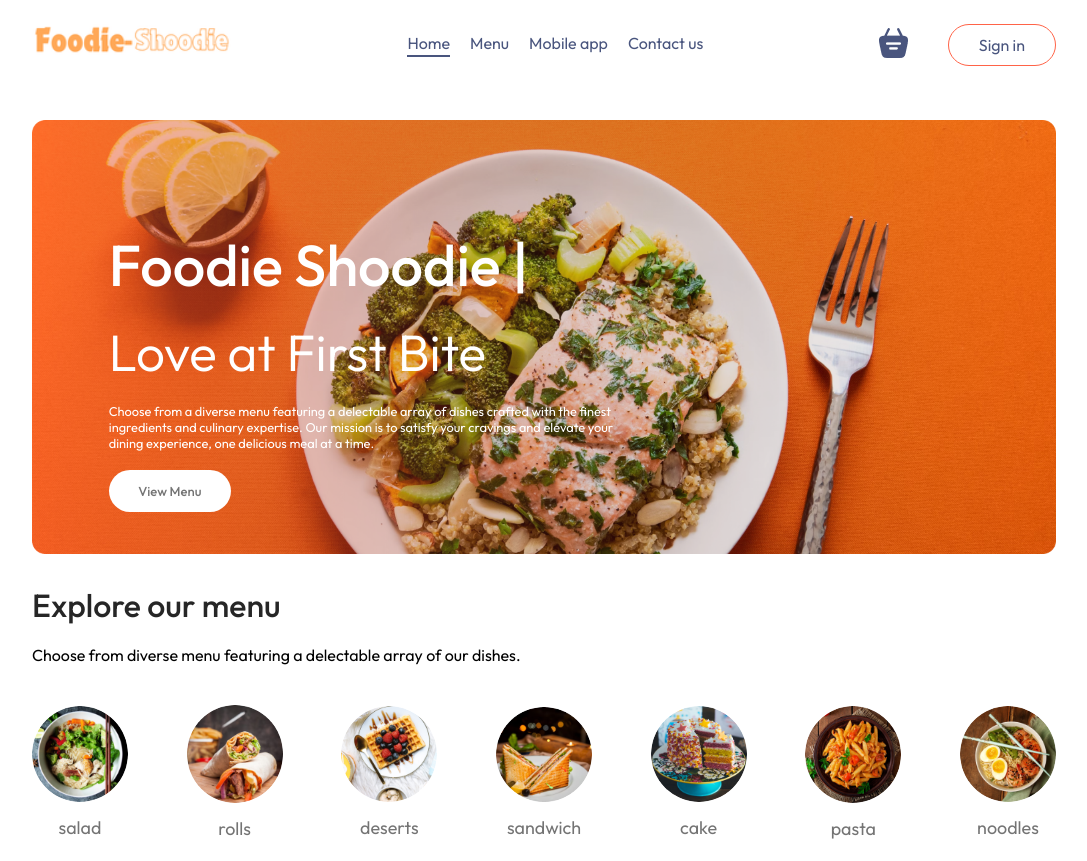
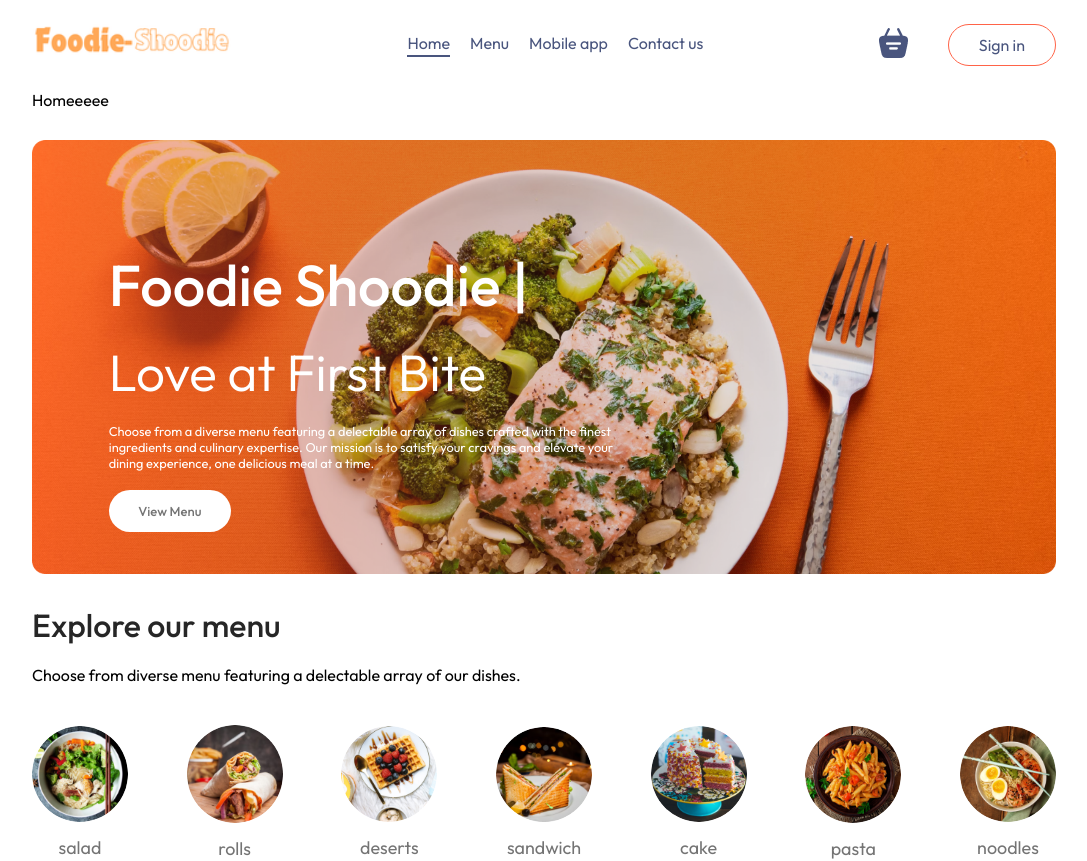
Before and after one commit to luqmansarwar012/foodie-shoodie-frontend, a React (Vite) app: page / in a window 1280 px wide. Shown: the top 861 px of the page, without its empty margins (96-1183 px from the left). Built offline with nearby package versions, Linux system fonts and the light colour scheme; no server answers.

Commit message:
vercel redeploy test 2

```diff
--- a/src/pages/Home/Home.jsx
+++ b/src/pages/Home/Home.jsx
@@ -8,6 +8,7 @@ const Home = () => {
     const [category, setCategory] = useState('All')
     return (
         <div>
+            Homeeeee
             <Header />
             <ExploreMenu category={category} setCategory={setCategory} />
             <FoodDisplay category={category} />
```
